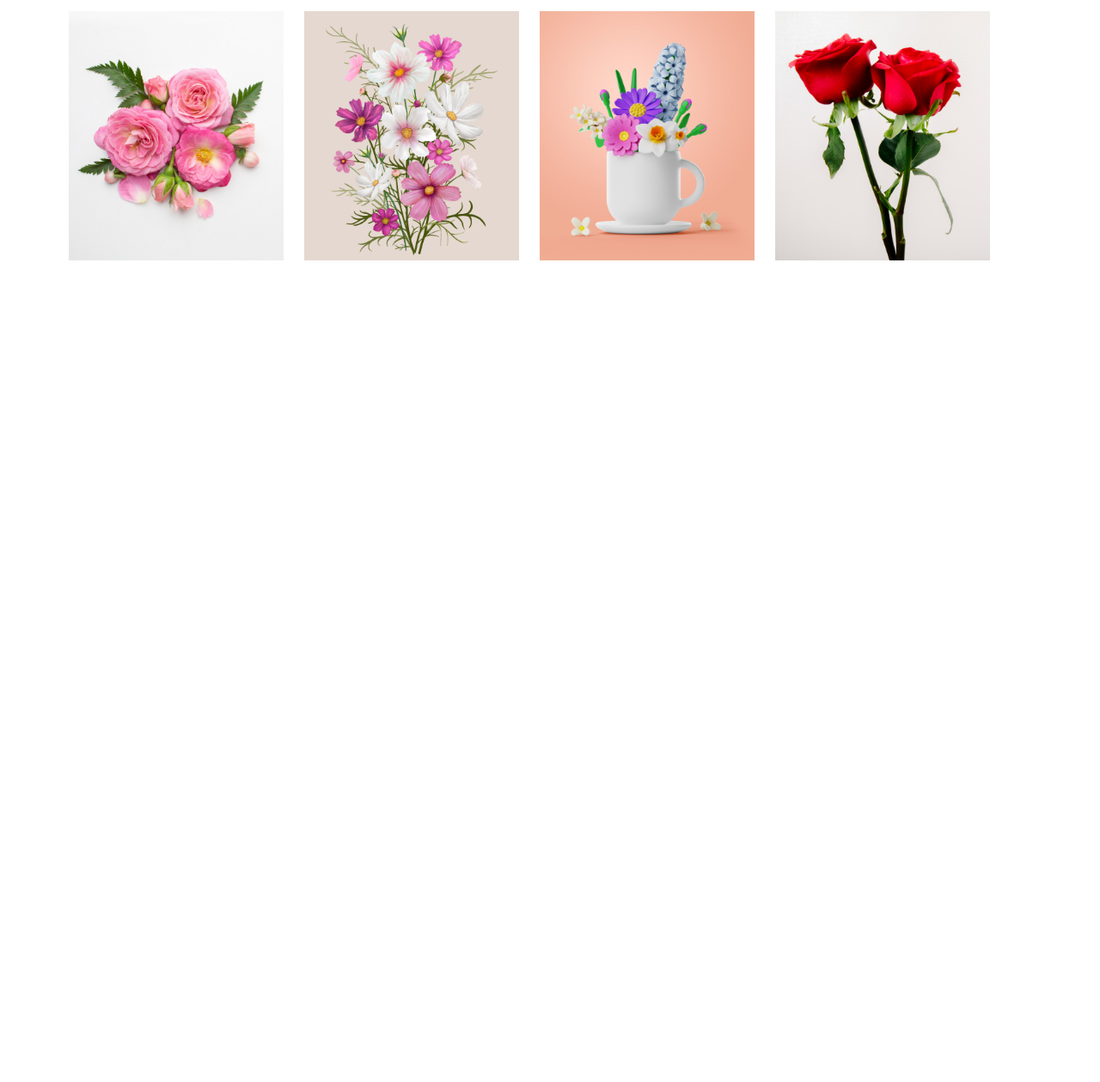
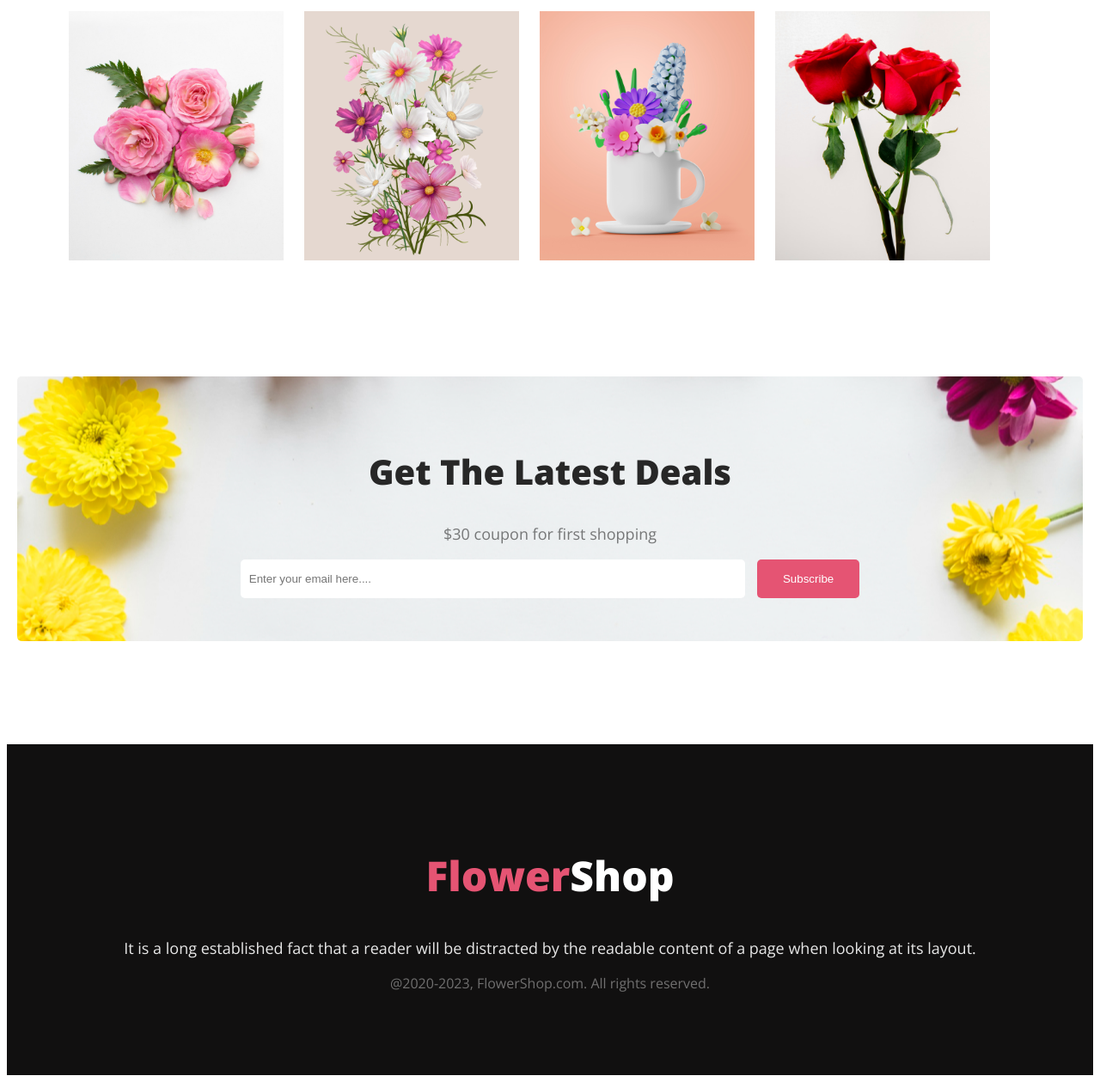
Before and after one commit to antusaha01/flower-shop-assignment, a plain HTML site: page index.html in a window 1280 px wide. Shown: the part 2324-3583 px from the top of the page at 86% size. Before the commit the page ends 2650 px from the top, so only its background shows below. Drawn offline with nearby package versions, Linux system fonts and the light colour scheme.

Commit message:
footer is also cpmplate

```diff
--- a/index.html
+++ b/index.html
@@ -92,8 +92,29 @@
         </section>
         <!-- Instagram section end -->
 
+        <!-- get deal section start  -->
+        <section class="get-deal-section">
+            <div class="get-deal-section-container">
+                <h2 class="section-title">Get The Latest Deals</h2>
+                <p class="hot-deal-sction-description">$30 coupon for first shopping</p>
+                <input class="inpute-email" type="email" placeholder="Enter your email here....">
+                <button class="main-btn">Subscribe</button>
+            </div>
+        </section>
+        <!-- get deal section end -->
+
     </main>
     <!-- main end -->
+
+    <!-- footer start  -->
+    <footer class="footer-section">
+        <div class="footer-container">
+            <h2 class="footer-title"><span style="color: #E55473;">Flower</span>Shop</h2>
+            <p class="footer-description">It is a long established fact that a reader will be distracted by the readable content of a page when looking at its layout.</p>
+            <p class="copy-write">@2020-2023, FlowerShop.com. All rights reserved.</p>
+        </div>
+    </footer>
+    <!-- footer end  -->
 </body>
 
 </html>
--- a/style/style.css
+++ b/style/style.css
@@ -139,3 +139,49 @@ font-weight: 400;
 }
 
 /* instagram section end  */
+
+/* get deal section start  */
+
+.get-deal-section{
+    margin-top: 120px;
+    text-align: center;
+}
+.get-deal-section-container{
+    max-width: 1140px;
+    margin: auto;
+    background: url(../image/Rectangle\ 9.png);
+    background-position: center;
+    border-radius: 5px;
+    padding: 50px;
+}
+.inpute-email{
+    padding: 15px 400px 15px 10px ;
+    border: none;
+    margin-right: 10px;
+    border-radius: 5px;
+}
+/* get deal section end */
+
+/* footer section start  */
+.footer-container{
+    padding: 80px;
+    text-align: center;
+    background: #111010;
+    margin-top: 120px;
+}
+.footer-title{
+    font-size: 48px;
+    font-weight: 800;
+    color: white;
+}
+.footer-description{
+    color: rgba(255, 255, 255, 0.90);
+    font-size: 18px;
+    font-weight: 400;
+}
+.copy-write{
+    color: rgba(255, 255, 255, 0.40);
+    font-size: 16px;
+    font-weight: 400;
+}
+/* footer section end */
```
